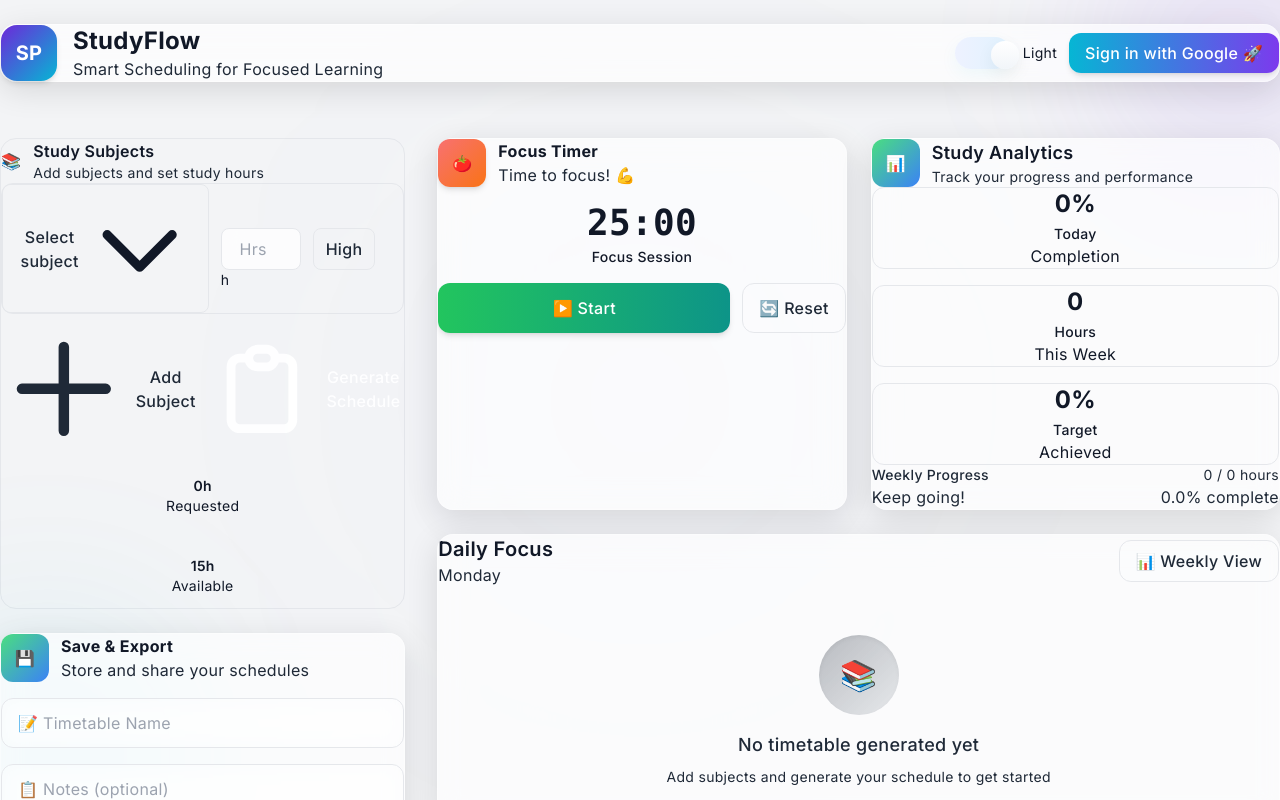
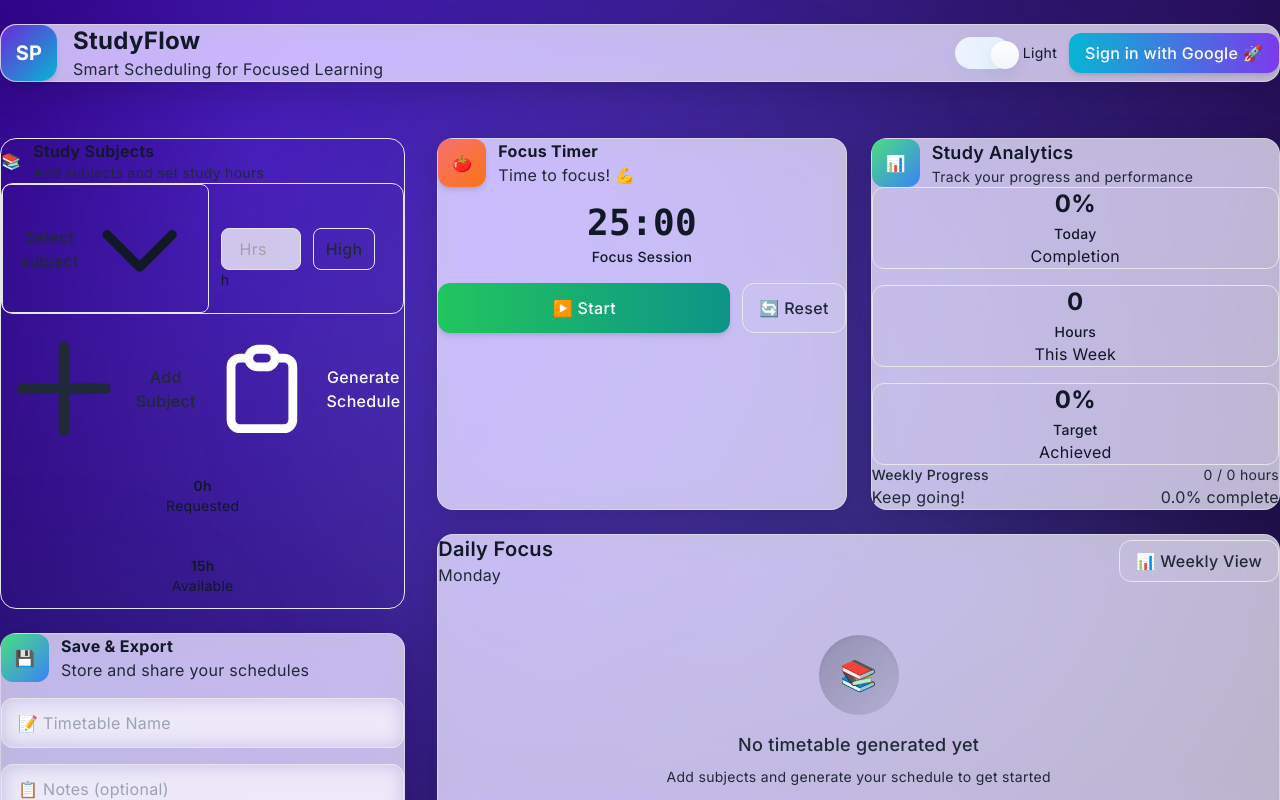
Before and after one commit to kaifislam02-ops/studyplanner, a Next.js app: page / in a window 1280 px wide. Shown: the top 800 px of the page. Built offline with nearby package versions, Linux system fonts and the light colour scheme.

Commit message:
Full cosmic UI fix

```diff
--- a/app/globals.css
+++ b/app/globals.css
@@ -2,70 +2,78 @@
 @tailwind components;
 @tailwind utilities;
 
-/* Smooth Font Rendering */
+/* ============================================================
+   GLOBAL RESET + FONT + CORE COLORS
+============================================================ */
 html, body {
   padding: 0;
   margin: 0;
   -webkit-font-smoothing: antialiased;
   -moz-osx-font-smoothing: grayscale;
   font-family: var(--font-sans), system-ui;
-  background: #f3f4f6;
   color: #1f2937;
+  height: 100%;
 }
 
-/* Fix spacing & layout collapsing */
-*,
-*::before,
-*::after {
+/* Prevent layout collapse */
+*, *::before, *::after {
   box-sizing: border-box;
 }
 
-/* Restore container spacing */
 body {
   line-height: 1.5;
   letter-spacing: 0.3px;
 }
 
-/* Universal card design */
+/* ============================================================
+   PERFECT COSMIC BACKGROUND (Main Fix)
+============================================================ */
+.cosmic-bg {
+  background:
+    radial-gradient(circle at 20% 20%, rgba(93, 0, 255, 0.55), rgba(20, 0, 50, 0.95)),
+    radial-gradient(circle at 80% 80%, rgba(0, 200, 255, 0.45), rgba(0, 0, 40, 0.95));
+  background-attachment: fixed;
+  background-size: cover;
+  background-repeat: no-repeat;
+}
+
+/* ============================================================
+   GLASS CARD STYLE
+============================================================ */
 .glass-card {
-  background: rgba(255, 255, 255, 0.65);
-  backdrop-filter: blur(14px) saturate(140%);
-  -webkit-backdrop-filter: blur(14px) saturate(140%);
+  background: rgba(255, 255, 255, 0.7);
+  backdrop-filter: blur(14px) saturate(160%);
+  -webkit-backdrop-filter: blur(14px) saturate(160%);
   border: 1px solid rgba(255, 255, 255, 0.35);
   border-radius: 16px;
-  box-shadow: 0 8px 32px rgba(0, 0, 0, 0.12);
+  box-shadow: 0 8px 32px rgba(0, 0, 0, 0.15);
   transition: all 0.3s ease;
 }
 
 .glass-card:hover {
-  box-shadow: 0 12px 40px rgba(0, 0, 0, 0.18);
+  box-shadow: 0 12px 40px rgba(0, 0, 0, 0.22);
 }
 
-/* Light floating blur circles */
-.floating-bg {
-  position: fixed;
-  inset: 0;
-  overflow: hidden;
-  pointer-events: none;
+/* ============================================================
+   INPUTS / SELECTS
+============================================================ */
+input, textarea, select {
+  background: rgba(255, 255, 255, 0.75);
+  border: 1px solid #e5e7eb;
+  border-radius: 10px;
+  padding: 10px 14px;
+  backdrop-filter: blur(10px);
+  -webkit-backdrop-filter: blur(10px);
+  transition: border 0.2s ease;
 }
 
-.floating-bg div {
-  position: absolute;
-  width: 380px;
-  height: 380px;
-  border-radius: 50%;
-  filter: blur(150px);
-  opacity: 0.4;
-  animation: float 12s infinite linear;
+input:focus, textarea:focus, select:focus {
+  border: 1px solid #6366f1;
 }
 
-@keyframes float {
-  0% { transform: translateY(0); }
-  50% { transform: translateY(-40px); }
-  100% { transform: translateY(0); }
-}
-
-/* Text reset: FIX all color issues */
+/* ============================================================
+   TEXT RESET (Fixing white text issues)
+============================================================ */
 h1, h2, h3, h4, h5, h6 {
   color: #111827;
   font-weight: 700;
@@ -75,17 +83,17 @@ p, span, label, input, select, button, textarea {
   color: #1f2937;
 }
 
-/* Buttons always readable */
+/* ============================================================
+   BUTTON DEFAULT
+============================================================ */
 button {
   cursor: pointer;
   font-weight: 500;
 }
 
-button:disabled {
-  opacity: 0.5;
-}
-
-/* Custom Scrollbar */
+/* ============================================================
+   CUSTOM SCROLLBAR
+============================================================ */
 ::-webkit-scrollbar {
   width: 8px;
   height: 6px;
@@ -99,23 +107,15 @@ button:disabled {
   border-radius: 9999px;
 }
 
-/* Fix select & input styling */
-input, textarea, select {
-  background: rgba(255, 255, 255, 0.75);
-  border: 1px solid #e5e7eb;
-  border-radius: 10px;
-  padding: 10px 14px;
-  backdrop-filter: blur(10px);
-  -webkit-backdrop-filter: blur(10px);
-}
-
-/* Shimmer loader */
+/* ============================================================
+   SHIMMER LOADER
+============================================================ */
 .shimmer {
   background: linear-gradient(
     90deg,
-    rgba(255,255,255,0.2) 25%,
+    rgba(255,255,255,0.22) 25%,
     rgba(255,255,255,0.5) 50%,
-    rgba(255,255,255,0.2) 75%
+    rgba(255,255,255,0.22) 75%
   );
   background-size: 200% 100%;
   animation: shimmerMove 1.5s infinite;
--- a/app/layout.tsx
+++ b/app/layout.tsx
@@ -31,7 +31,7 @@ export default function RootLayout({
           ${robotoMono.variable}
           antialiased
           min-h-screen
-          text-gray-900       /* Proper text color for light UI */
+          text-gray-900
         `}
       >
         {children}
```
